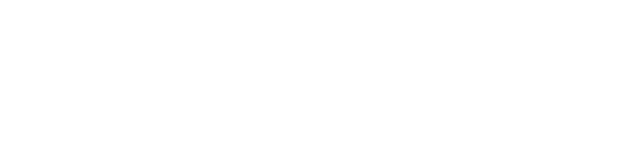
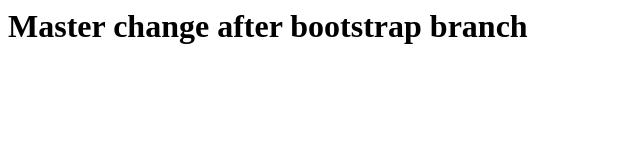
Before and after one commit to gerardholden/MyWebsite, a plain HTML site: page index.html in a window 1280 px wide. Shown: the whole page, without its empty margins (0-640 px from the left). Drawn offline with Linux system fonts and the light colour scheme.

Commit message:
Inserted a h1 in body

```diff
--- a/index.html
+++ b/index.html
@@ -4,5 +4,6 @@
     <title>My website</title>
   </head>
   <body>
+    <h1>Master change after bootstrap branch</h1>
   </body>
 </html)
```
